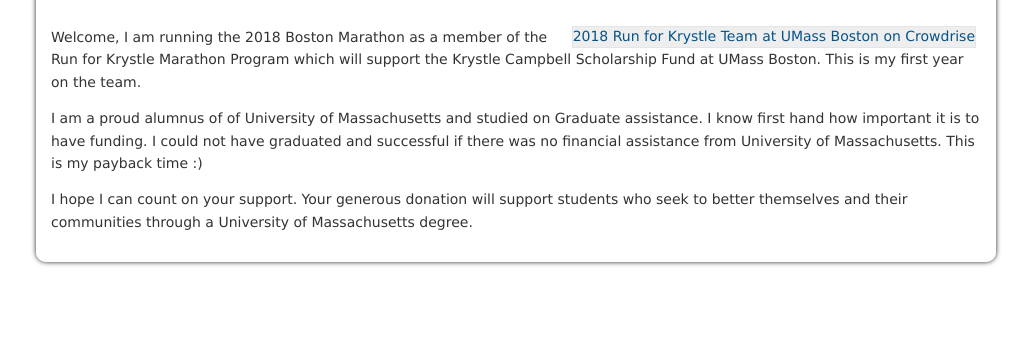
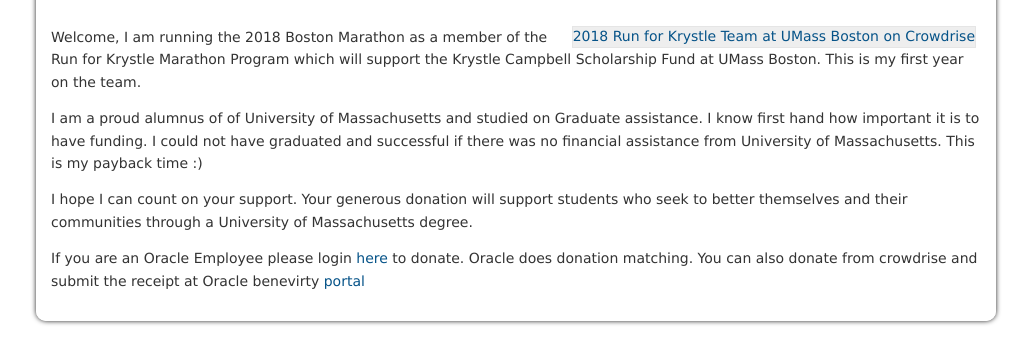
Before and after one commit to ac427/runacrun.com, a plain HTML site: page index.html in a window 1280 px wide. Shown: the part 104-468 px from the top of the page, without its empty margins (124-1155 px from the left). Drawn offline with Linux system fonts and the light colour scheme; a script that the page names is missing.

Commit message:
added oracle benevity link

```diff
--- a/index.html
+++ b/index.html
@@ -42,6 +42,11 @@
 				I hope I can count on your support.  Your generous donation will  support students who seek to better
 				themselves and their communities through a University of Massachusetts degree.
 				</p>
+				<p>
+				If you are an Oracle Employee please login<a href=https://oracle.benevity.org/campaigns/415> here </a>to donate.
+				Oracle does donation matching. You can also donate from crowdrise and submit the receipt at Oracle benevirty <a href=https://oracle.benevity.org/campaigns/415> portal </a>
+
+				</p>
 
 				</div>
 
```
